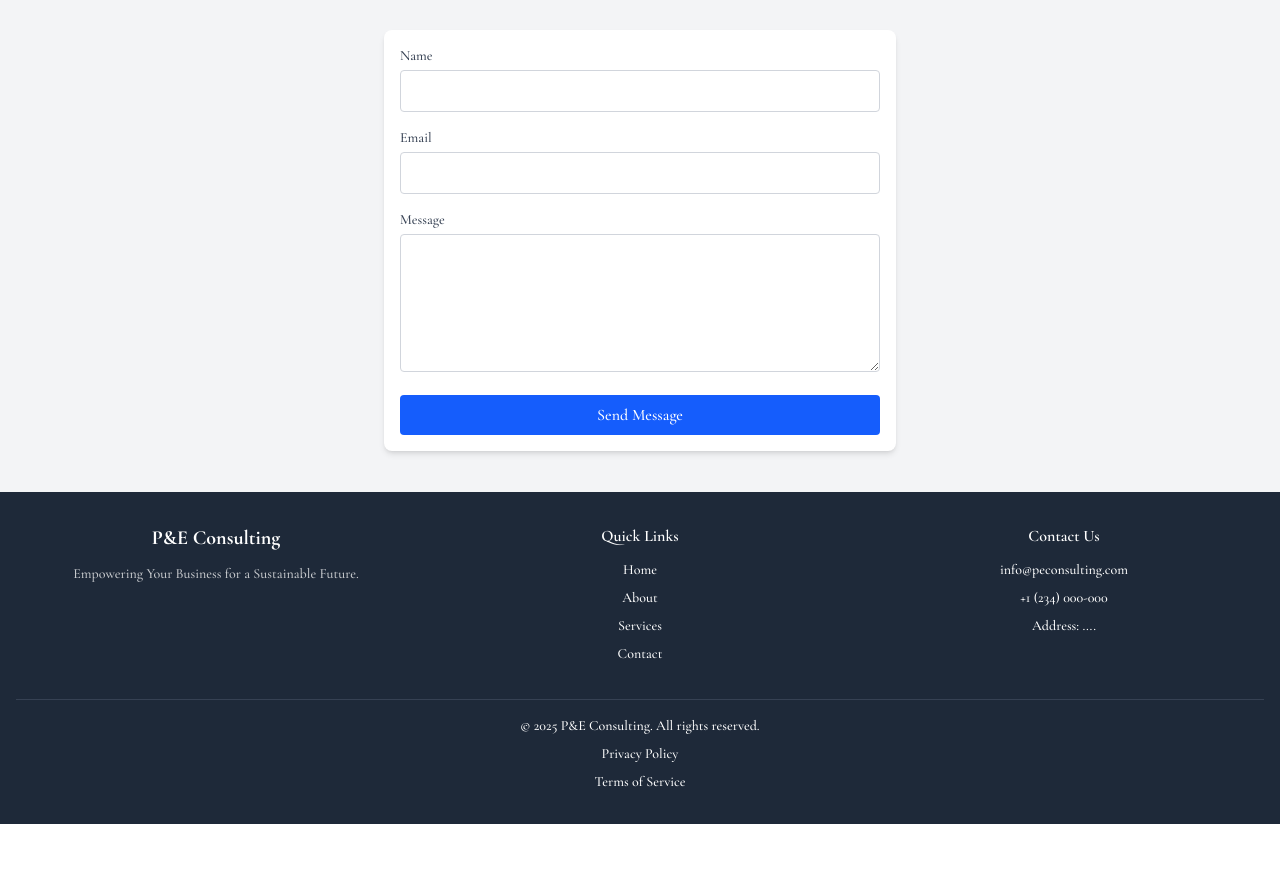
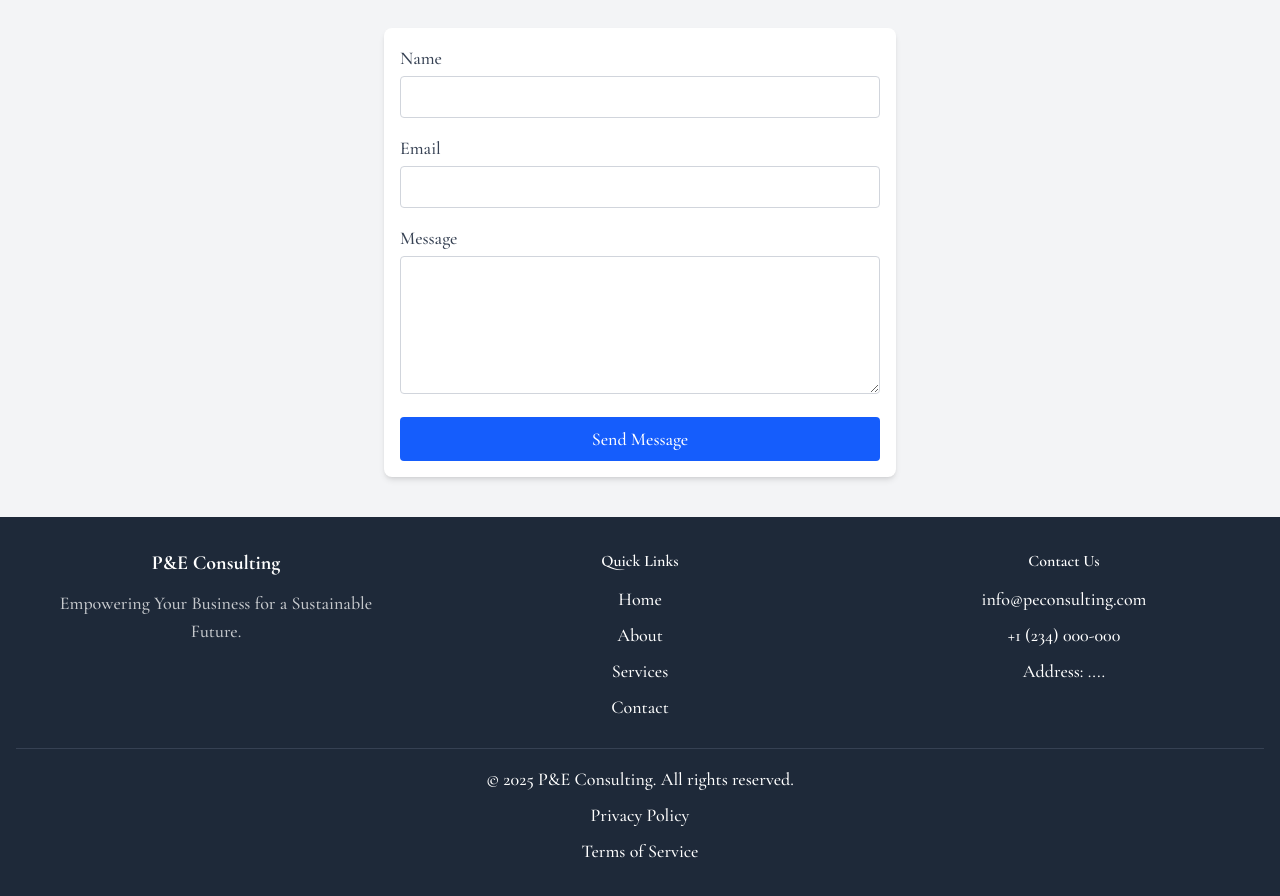
Before and after one commit to kaykwame/pe-consulting, a SvelteKit app: page /contact in a window 1280 px wide. Shown: the part 628-1524 px from the top of the page. Before the commit the page ends 1452 px from the top, so only its background shows below. Built offline with nearby package versions, Linux system fonts and the light colour scheme; some icons are missing.

Commit message:
changed fonts

```diff
--- a/src/lib/components/SVGs/CloseSVG.svelte
+++ b/src/lib/components/SVGs/CloseSVG.svelte
@@ -3,7 +3,7 @@
 	fill="none"
 	viewBox="0 0 24 24"
 	stroke-width="1.5"
-	stroke="currentColor"
+	stroke="white"
 	aria-hidden="true"
 >
 	<path stroke-linecap="round" stroke-linejoin="round" d="M6 18L18 6M6 6l12 12" />
--- a/src/lib/components/footer/Footer.svelte
+++ b/src/lib/components/footer/Footer.svelte
@@ -10,7 +10,9 @@
 			<!-- Brand Section -->
 			<div class="flex flex-col items-center text-center sm:items-start sm:text-left">
 				<h2 class="mb-3 text-xl font-bold sm:text-2xl">P&E Consulting</h2>
-				<p class="max-w-xs text-sm opacity-75">
+				<p
+					class="phone:text-base tablet:text-lg laptop:text-lg desktop:text-lg max-w-xs opacity-75"
+				>
 					Empowering Your Business for a Sustainable Future.
 				</p>
 			</div>
@@ -18,7 +20,7 @@
 			<!-- Navigation Links -->
 			<div class="flex flex-col items-center text-center sm:items-start sm:text-left">
 				<h3 class="mb-3 text-base font-semibold sm:text-lg">Quick Links</h3>
-				<ul class="space-y-2 text-sm">
+				<ul class="phone:text-base tablet:text-lg laptop:text-lg desktop:text-lg space-y-2">
 					<li><a href="/" class="hover:underline">Home</a></li>
 					<li><a href="/about" class="hover:underline">About</a></li>
 					<li><a href="/services" class="hover:underline">Services</a></li>
@@ -29,7 +31,7 @@
 			<!-- Contact Info -->
 			<div class="flex flex-col items-center text-center sm:items-start sm:text-left">
 				<h3 class="mb-3 text-base font-semibold sm:text-lg">Contact Us</h3>
-				<ul class="space-y-2 text-sm">
+				<ul class="phone:text-base tablet:text-lg laptop:text-lg desktop:text-lg space-y-2">
 					<li>
 						<a href="mailto:info@yourbrand.com" class="hover:underline">info@peconsulting.com</a>
 					</li>
@@ -53,7 +55,9 @@
 		</div>
 
 		<!-- Bottom Bar -->
-		<div class="mt-6 border-t border-gray-700 pt-4 text-center text-sm">
+		<div
+			class="phone:text-base tablet:text-lg laptop:text-lg desktop:text-lg mt-6 border-t border-gray-700 pt-4 text-center"
+		>
 			<p>&copy; {new Date().getFullYear()} P&E Consulting. All rights reserved.</p>
 			<div
 				class="mt-2 flex flex-col justify-center space-y-2 sm:flex-row sm:space-y-0 sm:space-x-4"
--- a/src/routes/+page.svelte
+++ b/src/routes/+page.svelte
@@ -89,7 +89,7 @@
 					>
 				</div>
 				<nav
-					class="laptop:flex laptop:gap-x-11 laptop:text-sm laptop:font-semibold laptop:leading-6 laptop:text-gray-50 hidden"
+					class="laptop:flex laptop:gap-x-11 phone:text-base tablet:text-lg laptop:text-lg desktop:text-lg laptop:font-semibold laptop:leading-6 laptop:text-gray-50 hidden"
 				>
 					{#each Object.entries(tabsObj) as [key, tab]}
 						<a href="/{tab == 'Home' ? '' : key.toLocaleLowerCase()}">{tab}</a>
@@ -102,7 +102,7 @@
 					<!-- Background backdrop, show/hide based on slide-over state. -->
 					<div class="fixed inset-0 z-50"></div>
 					<div
-						class="tablet:max-w-sm tablet:px-6 tablet:ring-1 tablet:ring-gray-900/10 fixed inset-y-0 left-0 z-50 w-full overflow-y-auto bg-white px-4 pb-6"
+						class="tablet:max-w-sm tablet:px-6 tablet:ring-1 tablet:ring-gray-900/10 fixed inset-y-0 left-0 z-50 w-full overflow-y-auto bg-none px-4 pb-6 backdrop-blur-sm"
 					>
 						<div class="-ml-0.5 flex h-16 items-center gap-x-6">
 							<!-- svelte-ignore a11y_click_events_have_key_events -->
@@ -130,7 +130,7 @@
 									on:click={() => {
 										showMobileMenu = false;
 									}}
-									class="-mx-3 block rounded-lg px-3 py-2 text-base leading-7 font-semibold text-gray-900 hover:bg-gray-50"
+									class="-mx-3 block rounded-lg px-3 py-2 text-base leading-7 font-semibold text-white"
 									>{tab}</a
 								>
 							{/each}
--- a/src/routes/contact/+page.svelte
+++ b/src/routes/contact/+page.svelte
@@ -79,7 +79,7 @@
 						>
 					</div>
 					<nav
-						class="laptop:flex laptop:gap-x-11 laptop:text-sm laptop:font-semibold laptop:leading-6 laptop:text-gray-50 hidden"
+						class="laptop:flex laptop:gap-x-11 phone:text-base tablet:text-lg laptop:text-lg desktop:text-lg laptop:font-semibold laptop:leading-6 laptop:text-gray-50 hidden"
 					>
 						{#each Object.entries(tabsObj) as [key, tab]}
 							<a href="/{tab == 'Home' ? '' : key.toLocaleLowerCase()}">{tab}</a>
@@ -92,7 +92,7 @@
 						<!-- Background backdrop, show/hide based on slide-over state. -->
 						<div class="fixed inset-0 z-50"></div>
 						<div
-							class="tablet:max-w-sm tablet:px-6 tablet:ring-1 tablet:ring-gray-900/10 fixed inset-y-0 left-0 z-50 w-full overflow-y-auto bg-white px-4 pb-6"
+							class="tablet:max-w-sm tablet:px-6 tablet:ring-1 tablet:ring-gray-900/10 fixed inset-y-0 left-0 z-50 w-full overflow-y-auto bg-none px-4 pb-6 backdrop-blur-sm"
 						>
 							<div class="-ml-0.5 flex h-16 items-center gap-x-6">
 								<!-- svelte-ignore a11y_click_events_have_key_events -->
@@ -120,7 +120,7 @@
 										on:click={() => {
 											showMobileMenu = false;
 										}}
-										class="-mx-3 block rounded-lg px-3 py-2 text-base leading-7 font-semibold text-gray-900 hover:bg-gray-50"
+										class="-mx-3 block rounded-lg px-3 py-2 text-base leading-7 font-semibold text-white"
 										>{tab}</a
 									>
 								{/each}
@@ -163,7 +163,11 @@
 				on:submit|preventDefault={handleSubmit}
 			>
 				<div class="mb-4">
-					<label for="name" class="mb-1 block text-sm font-medium text-gray-700">Name</label>
+					<label
+						for="name"
+						class="phone:text-base tablet:text-lg laptop:text-lg desktop:text-lg mb-1 block font-medium text-gray-700"
+						>Name</label
+					>
 					<input
 						id="name"
 						name="name"
@@ -174,7 +178,11 @@
 					/>
 				</div>
 				<div class="mb-4">
-					<label for="email" class="mb-1 block text-sm font-medium text-gray-700">Email</label>
+					<label
+						for="email"
+						class="phone:text-base tablet:text-lg laptop:text-lg desktop:text-lg mb-1 block font-medium text-gray-700"
+						>Email</label
+					>
 					<input
 						id="email"
 						name="email"
@@ -185,7 +193,11 @@
 					/>
 				</div>
 				<div class="mb-4">
-					<label for="message" class="mb-1 block text-sm font-medium text-gray-700">Message</label>
+					<label
+						for="message"
+						class="phone:text-base tablet:text-lg laptop:text-lg desktop:text-lg mb-1 block font-medium text-gray-700"
+						>Message</label
+					>
 					<textarea
 						id="message"
 						name="message"
@@ -196,7 +208,7 @@
 				</div>
 				<button
 					type="submit"
-					class="w-full rounded bg-blue-600 px-4 py-2 text-white transition hover:bg-blue-700"
+					class="phone:text-base tablet:text-lg laptop:text-lg desktop:text-lg w-full rounded bg-blue-600 px-4 py-2 text-white transition hover:bg-blue-700"
 					disabled={submitting}
 				>
 					Send Message
--- a/src/routes/services/+page.svelte
+++ b/src/routes/services/+page.svelte
@@ -48,7 +48,7 @@
 						>
 					</div>
 					<nav
-						class="laptop:flex laptop:gap-x-11 laptop:text-sm laptop:font-semibold laptop:leading-6 laptop:text-gray-50 hidden"
+						class="laptop:flex laptop:gap-x-11 phone:text-base tablet:text-lg laptop:text-lg desktop:text-lg laptop:font-semibold laptop:leading-6 laptop:text-gray-50 hidden"
 					>
 						{#each Object.entries(tabsObj) as [key, tab]}
 							<a href="/{tab == 'Home' ? '' : key.toLocaleLowerCase()}">{tab}</a>
@@ -61,7 +61,7 @@
 						<!-- Background backdrop, show/hide based on slide-over state. -->
 						<div class="fixed inset-0 z-50"></div>
 						<div
-							class="tablet:max-w-sm tablet:px-6 tablet:ring-1 tablet:ring-gray-900/10 fixed inset-y-0 left-0 z-50 w-full overflow-y-auto bg-white px-4 pb-6"
+							class="tablet:max-w-sm tablet:px-6 tablet:ring-1 tablet:ring-gray-900/10 fixed inset-y-0 left-0 z-50 w-full overflow-y-auto bg-none px-4 pb-6 backdrop-blur-sm"
 						>
 							<div class="-ml-0.5 flex h-16 items-center gap-x-6">
 								<!-- svelte-ignore a11y_click_events_have_key_events -->
@@ -89,7 +89,7 @@
 										on:click={() => {
 											showMobileMenu = false;
 										}}
-										class="-mx-3 block rounded-lg px-3 py-2 text-base leading-7 font-semibold text-gray-900 hover:bg-gray-50"
+										class="-mx-3 block rounded-lg px-3 py-2 text-base leading-7 font-semibold text-white"
 										>{tab}</a
 									>
 								{/each}
@@ -141,7 +141,11 @@
 								<!-- <ul class="list-inside list-disc text-sm text-gray-800"> -->
 								{#each value.description_text as text}
 									<!-- <li class="py-1">{text}</li> -->
-									<p class="py-1 text-left text-sm text-gray-500">{text}</p>
+									<p
+										class="phone:text-base tablet:text-lg laptop:text-lg desktop:text-lg py-1 text-left text-gray-500"
+									>
+										{text}
+									</p>
 								{/each}
 								<!-- </ul> -->
 							</div>
```
Also changed, not shown: src/routes/about/+page.svelte (+13 -5 lines), src/routes/studies/+page.svelte (+11 -5 lines).
